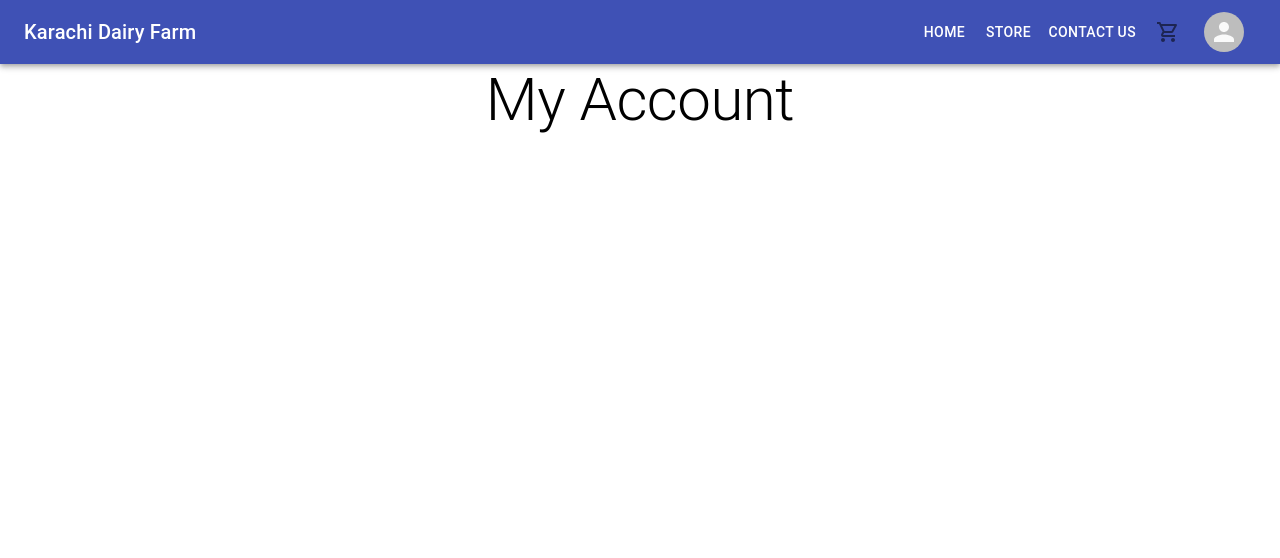
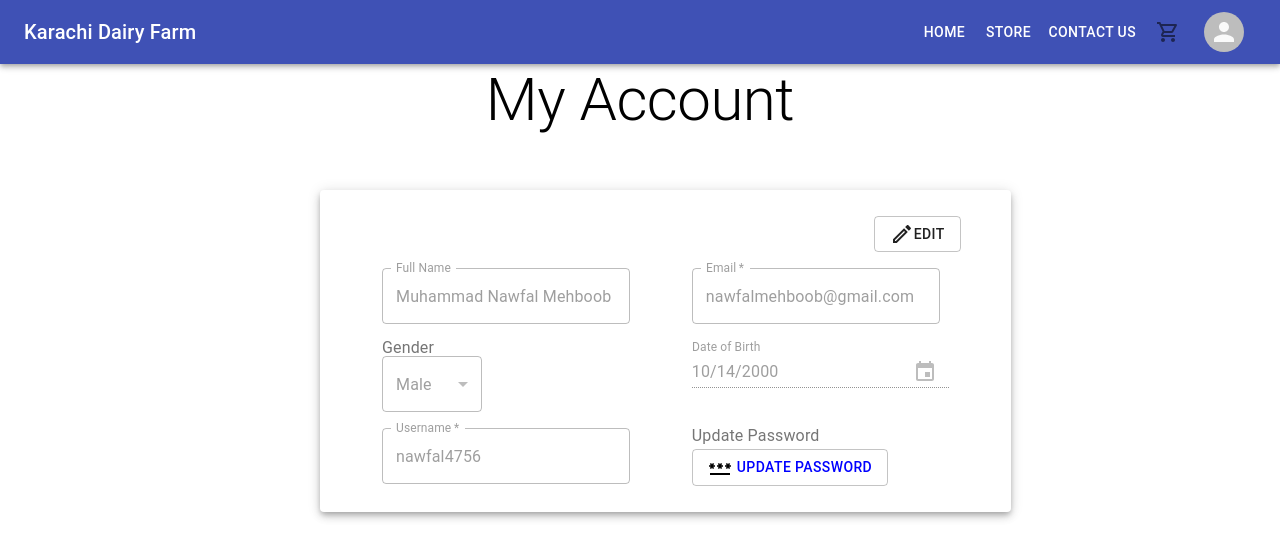
Before and after one commit to nawfal4756/hci_project, a React (Create React App) app in the folder frontend/: page /myaccount in a window 1280 px wide. Shown: the top 558 px of the page. Built offline with nearby package versions, Linux system fonts and the light colour scheme.

Commit message:
My Account Page Completed

```diff
--- a/frontend/src/components/MyAccount/MyAccount.js
+++ b/frontend/src/components/MyAccount/MyAccount.js
@@ -1,15 +1,187 @@
-import React from "react";
-import { Grid, Typography } from "@material-ui/core";
+import React, { useState } from "react";
+import {
+  Box,
+  Button,
+  Grid,
+  InputLabel,
+  Paper,
+  Select,
+  TextField,
+  Typography,
+} from "@material-ui/core";
+import { EditOutlined } from "@material-ui/icons";
+import { useStyles } from "./MyAccount.styles";
+import {
+  KeyboardDatePicker,
+  MuiPickersUtilsProvider,
+} from "@material-ui/pickers";
+import DateFnsUtils from "@date-io/date-fns";
+import { Link } from "react-router-dom";
+import { PasswordOutlined } from "@mui/icons-material";
 
 export default function MyAccount() {
+  const [updated, setUpdated] = useState(false);
+  const classes = useStyles();
+  const info = {
+    name: "Muhammad Nawfal Mehboob",
+    email: "nawfalmehboob@gmail.com",
+    street: "SU-72, Sector G",
+    area: "Askari V, Malir Cantt",
+    city: "Karachi",
+    state: "Sindh",
+    country: "Pakistan",
+    dob: "10/14/2000",
+    gender: "male",
+    username: "nawfal4756",
+  };
+  const [dob, setDob] = useState(info.dob);
+  const [gender, setGender] = useState(info.gender);
+  const handleGenderChange = (event) => {
+    setGender(event.target.value);
+  };
+
+  const handleDOBChange = (date) => {
+    setDob(date);
+  };
   return (
     <div>
-      <Grid container spacing={2}>
+      <Grid
+        container
+        spacing={2}
+        direction="column"
+        alignContent="center"
+        justifyContent="space-evenly"
+      >
         <Grid item xs>
           <Typography variant="h2" align="center">
             My Account
           </Typography>
         </Grid>
+        <Grid item xs>
+          <Box>
+            <Paper elevation={5} className={classes.paper}>
+              <Grid
+                container
+                spacing={2}
+                justifyContent="space-evenly"
+                alignContent="center"
+              >
+                <Grid
+                  item
+                  xs={12}
+                  container
+                  justifyContent="flex-end"
+                  alignItems="flex-end"
+                >
+                  <Button
+                    onClick={() => {
+                      setUpdated(!updated);
+                    }}
+                    variant="outlined"
+                    className={classes.button}
+                  >
+                    <EditOutlined />
+                    Edit
+                  </Button>
+                </Grid>
+                <Grid item xs={10} md={10} lg={5}>
+                  <TextField
+                    id="name"
+                    variant="outlined"
+                    label="Full Name"
+                    disabled={true}
+                    defaultValue={info.name}
+                  />
+                </Grid>
+                <Grid item xs={10} md={10} lg={5}>
+                  <TextField
+                    id="email"
+                    type="email"
+                    required
+                    variant="outlined"
+                    label="Email"
+                    disabled={!updated}
+                    defaultValue={info.email}
+                  />
+                </Grid>
+                <Grid item xs={10} md={10} lg={5}>
+                  <InputLabel htmlFor="gender">Gender</InputLabel>
+                  <Select
+                    native
+                    onChange={handleGenderChange}
+                    value={gender}
+                    required
+                    variant="outlined"
+                    labelId="gender"
+                    disabled={!updated}
+                  >
+                    <option value="default" disabled>
+                      Select
+                    </option>
+                    <option value="male">Male</option>
+                    <option value="female">Female</option>
+                    <option value="other">Other</option>
+                  </Select>
+                </Grid>
+                <Grid item xs={10} md={10} lg={5}>
+                  <MuiPickersUtilsProvider utils={DateFnsUtils}>
+                    <KeyboardDatePicker
+                      id="dob"
+                      label="Date of Birth"
+                      format="MM/dd/yyyy"
+                      variant="outlined"
+                      value={dob}
+                      disabled={!updated}
+                      disableFuture
+                      onChange={handleDOBChange}
+                    />
+                  </MuiPickersUtilsProvider>
+                </Grid>
+                <Grid item xs={10} md={10} lg={5}>
+                  <TextField
+                    id="username"
+                    required
+                    variant="outlined"
+                    label="Username"
+                    disabled={!updated}
+                    defaultValue={info.username}
+                  />
+                </Grid>
+                <Grid item xs={10} md={10} lg={5}>
+                  <InputLabel htmlFor="update-password">
+                    Update Password
+                  </InputLabel>
+                  <Link to="/password" style={{ textDecoration: "none" }}>
+                    <Button
+                      variant="outlined"
+                      className={classes.passwordButton}
+                      id="update-password"
+                    >
+                      <PasswordOutlined className={classes.passwordSymbol} />
+                      Update Password
+                    </Button>
+                  </Link>
+                </Grid>
+                {updated ? (
+                  <Grid
+                    item
+                    xs={12}
+                    container
+                    justifyContent="flex-end"
+                    alignItems="flex-end"
+                  >
+                    <Button variant="outlined" className={classes.cancelButton}>
+                      Cancel
+                    </Button>
+                    <Button variant="outlined" className={classes.updateButton}>
+                      Apply Changes
+                    </Button>
+                  </Grid>
+                ) : null}
+              </Grid>
+            </Paper>
+          </Box>
+        </Grid>
       </Grid>
     </div>
   );
--- /dev/null
+++ b/frontend/src/components/MyAccount/MyAccount.styles.js
@@ -0,0 +1,30 @@
+import { makeStyles } from "@material-ui/core";
+
+export const useStyles = makeStyles({
+  paper: {
+    width: "50%",
+    padding: "2%",
+    margin: "3% 25%",
+  },
+  button: {
+    marginRight: "25px",
+  },
+  cancelButton: {
+    margin: "25px 25px 0px 0px",
+    color: "white",
+    backgroundColor: "red",
+  },
+  updateButton: {
+    margin: "25px 25px 0px 0px",
+    color: "white",
+    backgroundColor: "blue",
+  },
+  passwordButton: {
+    marginTop: "5px",
+    color: "blue",
+  },
+  passwordSymbol: {
+    color: "black",
+    paddingRight: "5px",
+  },
+});
--- a/frontend/src/components/Register/Register.js
+++ b/frontend/src/components/Register/Register.js
@@ -5,8 +5,6 @@ import {
   TextField,
   Select,
   InputLabel,
-  MenuItem,
-  FormControl,
   Button,
 } from "@material-ui/core";
 import { Autocomplete } from "@material-ui/lab";
@@ -36,7 +34,6 @@ export default function Register() {
   };
 
   const handleDOBChange = (date) => {
-    console.log(date);
     setDob(date);
   };
 
@@ -85,6 +82,14 @@ export default function Register() {
                     <TextField
                       id="street"
                       label="Street"
+                      variant="outlined"
+                      required
+                    />
+                  </Grid>
+                  <Grid item xs>
+                    <TextField
+                      id="area"
+                      label="Area"
                       variant="outlined"
                       required
                     />
@@ -156,6 +161,7 @@ export default function Register() {
                         format="MM/dd/yyyy"
                         variant="outlined"
                         value={dob}
+                        disableFuture
                         onChange={handleDOBChange}
                       />
                     </MuiPickersUtilsProvider>
```
